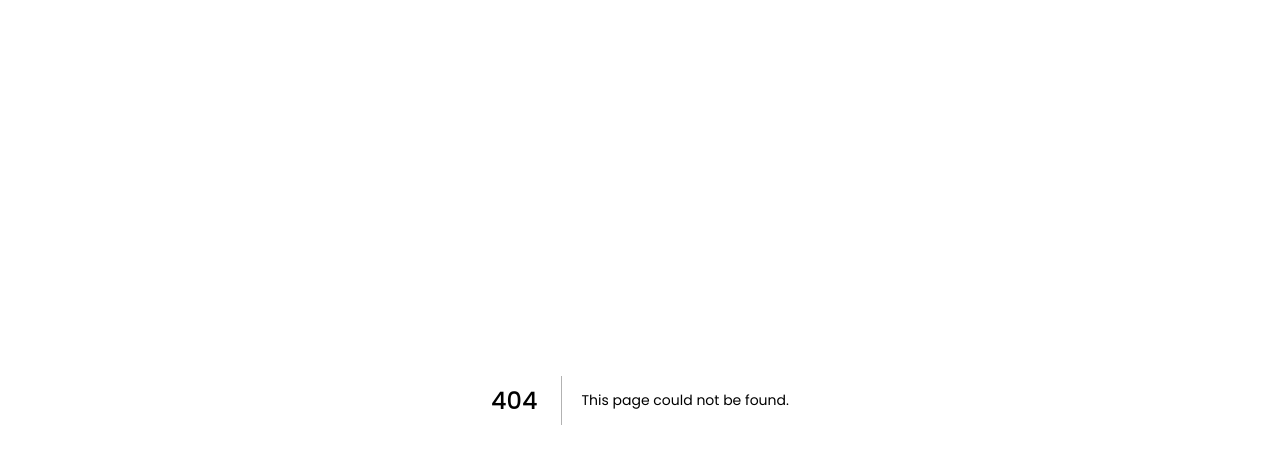
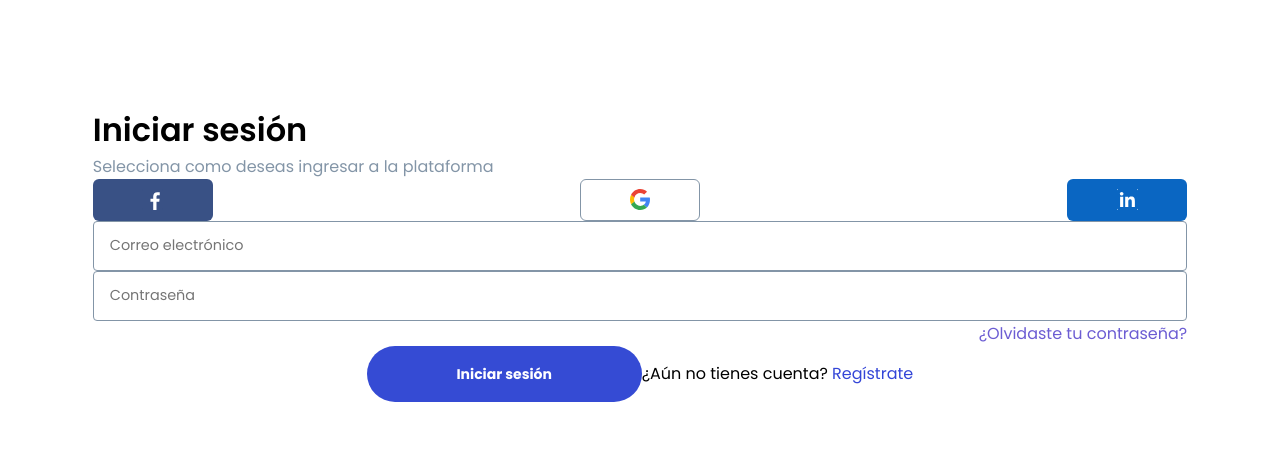
Before and after one commit to 3FE3LE/kanecode-page, a Next.js app: page /components/MainForm in a window 1280 px wide. Before the commit this address had no page. Shown: the top 464 px of the page. Built offline with nearby package versions, Linux system fonts and the light colour scheme.

Commit message:
create form component for login page

```diff
--- /dev/null
+++ b/pages/components/MainForm.jsx
@@ -0,0 +1,85 @@
+import { Fade } from "@material-ui/core";
+import React, { useState } from "react";
+
+const MainForm = () => {
+  const [touched, setTouched] = useState({
+    email: false,
+    password: false,
+  });
+
+  const inputIsTouched = (input)=>{
+    setTouched({
+      [input]:true,
+
+    })
+  }
+
+  return (
+    <>
+      <form className="form" action="/dashboard">
+        <h1 className="form__h1 form__h1--left">Iniciar sesión</h1>
+        <p className="form__p form__p--left form__p--gray">
+          Selecciona como deseas ingresar a la plataforma
+        </p>
+        <div className="form__buttonGroup">
+          <button className="form__button--md form__button--facebook">
+            <img className="form__icon" src="/facebook.svg" alt="" />
+          </button>
+          <button className="form__button--md form__button--google">
+            <img className="form__icon" src="/google-icon.svg" alt="" />
+          </button>
+          <button className="form__button--md form__button--linkedIn">
+            <img
+              className="form__icon form__icon--linkedIn"
+              src="/linkedin-icon.svg"
+              alt=""
+            />
+          </button>
+        </div>
+        <label
+          onClick={() => inputIsTouched("email")}
+          className="form__label"
+          htmlFor="email"
+        >
+          <Fade in={touched.email} timeout={500}>
+            <span className="form__span--sm form__span--gray label__span">
+              Correo electrónico
+            </span>
+          </Fade>
+          <input
+            className="form__input"
+            type="email"
+            name="email"
+            placeholder="Correo electrónico"
+          />
+        </label>
+        <label
+          onClick={() => inputIsTouched("password")}
+          className="form__label"
+          htmlFor="password"
+        >
+          <Fade in={touched.password} timeout={500}>
+            <span className="form__span--sm form__span--gray label__span">
+              Contraseña
+            </span>
+          </Fade>
+          <input
+            className="form__input"
+            type={"password"}
+            name="password"
+            placeholder="Contraseña"
+          />
+        </label>
+        <span className="form__span form__span--purple form__span--right">
+          <a>¿Olvidaste tu contraseña?</a>
+        </span>
+        <input type="submit" value="Iniciar sesión" className="form__button--lg form__button--blue"/>
+        <span className="form__span">
+          ¿Aún no tienes cuenta? <a className="form__a--blue">Regístrate</a>
+        </span>
+      </form>
+    </>
+  );
+};
+
+export default MainForm;
```
